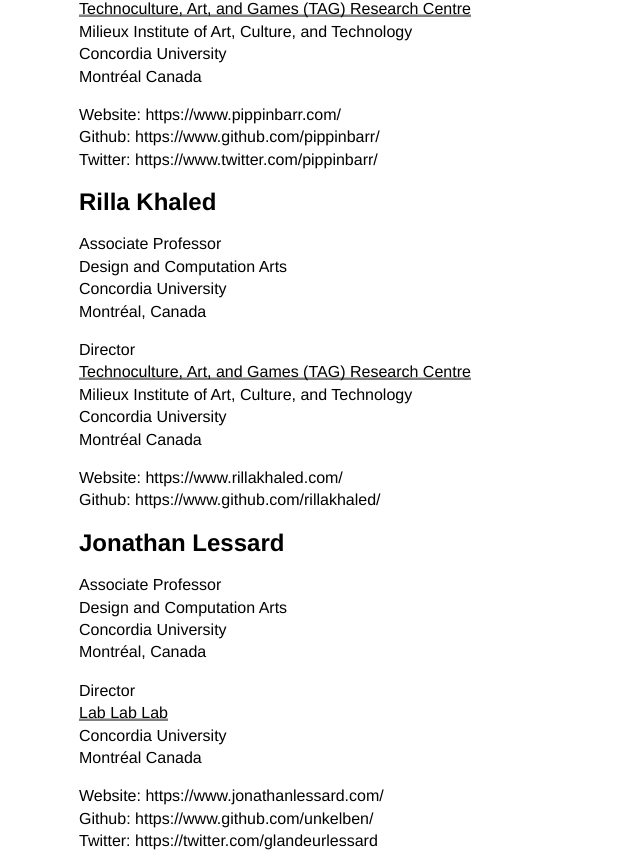
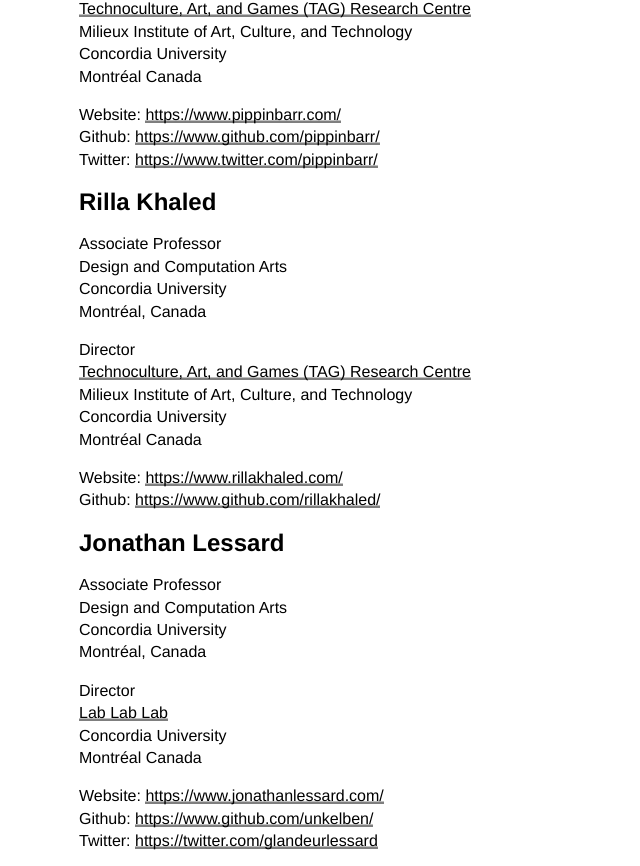
Before and after one commit to pippinbarr/games-as-research, a Jekyll site: the page built from people.md, in a window 1280 px wide. Shown: the part 348-1214 px from the top of the page, without its empty margins (261-901 px from the left). Built offline with Jekyll 4.4.1, drawn with Linux system fonts in a browser that asks for light colours; part of the change alters nothing that is shown.

```diff
--- a/people.md
+++ b/people.md
@@ -15,14 +15,14 @@ Concordia University
 Montréal, Canada
 
 Associate Director
-[Technoculture, Art, and Games (TAG) Research Centre](https://tag.hexgram.ca)
+[Technoculture, Art, and Games (TAG) Research Centre](https://tag.hexagram.ca)
 Milieux Institute of Art, Culture, and Technology
 Concordia University
 Montréal Canada
 
-Website: https://www.pippinbarr.com/
-Github: https://www.github.com/pippinbarr/
-Twitter: https://www.twitter.com/pippinbarr/
+Website: [https://www.pippinbarr.com/](https://www.pippinbarr.com/)
+Github: [https://www.github.com/pippinbarr/](https://www.github.com/pippinbarr/)
+Twitter: [https://www.twitter.com/pippinbarr/](https://www.twitter.com/pippinbarr/)
 
 # Rilla Khaled
 
@@ -32,13 +32,13 @@ Concordia University
 Montréal, Canada
 
 Director
-[Technoculture, Art, and Games (TAG) Research Centre](https://tag.hexgram.ca)
+[Technoculture, Art, and Games (TAG) Research Centre](https://tag.hexagram.ca)
 Milieux Institute of Art, Culture, and Technology
 Concordia University
 Montréal Canada
 
-Website: https://www.rillakhaled.com/
-Github: https://www.github.com/rillakhaled/
+Website: [https://www.rillakhaled.com/](https://www.rillakhaled.com/)
+Github: [https://www.github.com/rillakhaled/](https://www.github.com/rillakhaled/)
 
 # Jonathan Lessard
 
@@ -52,6 +52,6 @@ Director
 Concordia University
 Montréal Canada
 
-Website: https://www.jonathanlessard.com/
-Github: https://www.github.com/unkelben/
-Twitter: https://twitter.com/glandeurlessard
+Website: [https://www.jonathanlessard.com/](https://www.jonathanlessard.com/)
+Github: [https://www.github.com/unkelben/](https://www.github.com/unkelben/)
+Twitter: [https://twitter.com/glandeurlessard](https://twitter.com/glandeurlessard)
```
